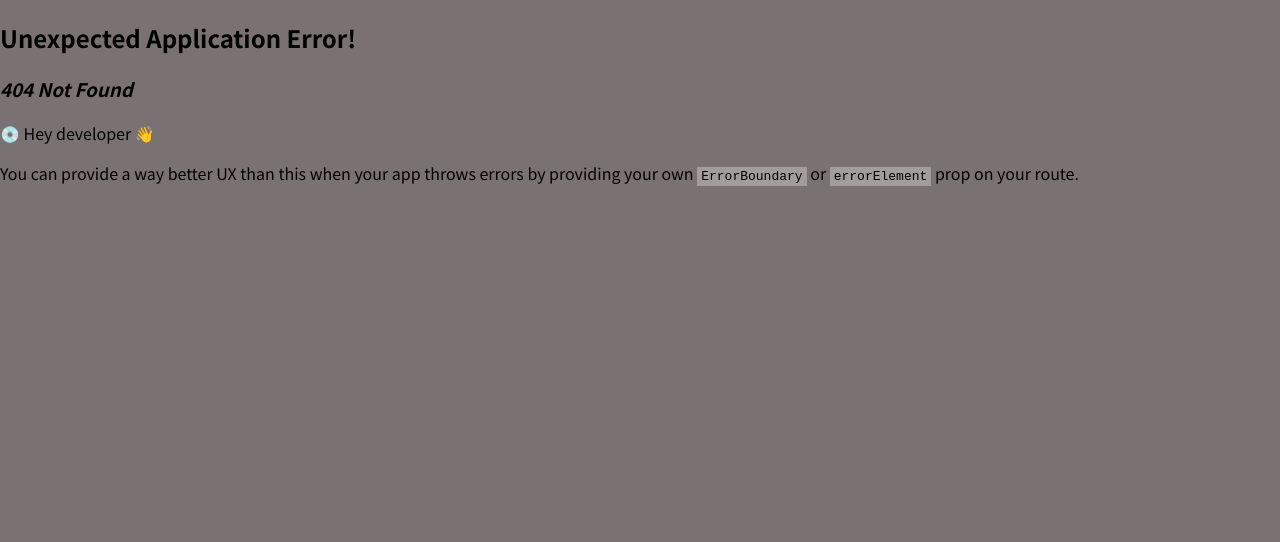
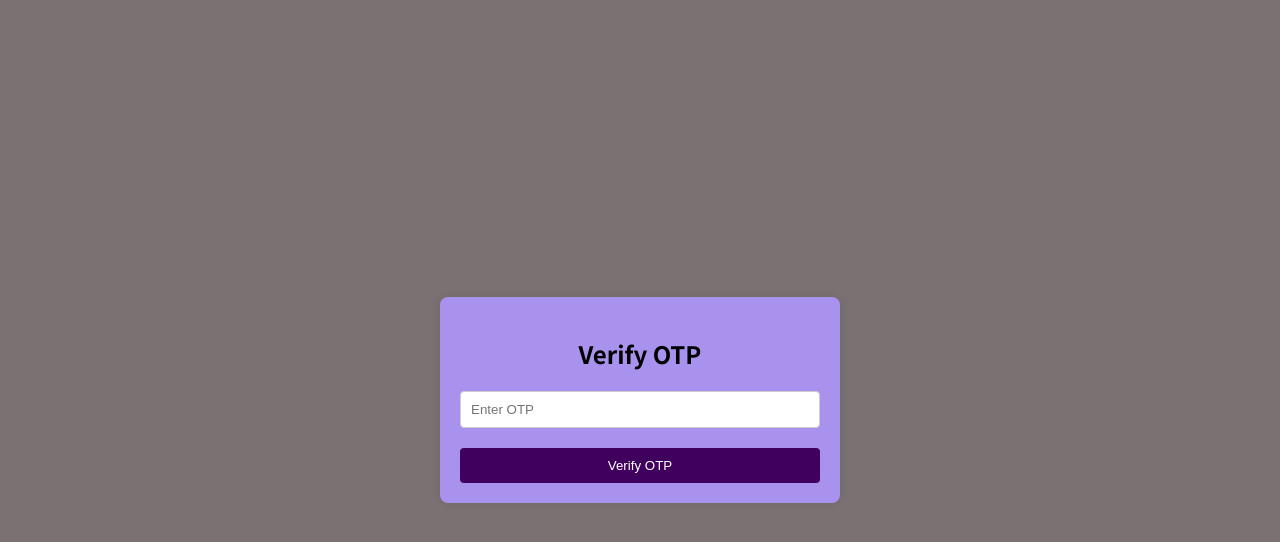
Before and after one commit to IkramBagban/ReactJS, a React (Create React App) app in the folder frontend/: page /verify in a window 1280 px wide. Before the commit this address had no page. Shown: the top 542 px of the page. Built offline with nearby package versions, Linux system fonts and the light colour scheme.

Commit message:
creted some screens for forgot password feature

```diff
--- a/frontend/src/components/Auth/Login.jsx
+++ b/frontend/src/components/Auth/Login.jsx
@@ -70,13 +70,29 @@ function Login() {
               onChange={inputChangeHandler}
             />
           </div>
-          <div className={styles.btnContainer}>
+          {/* <div className={styles.btnContainer}>
             <button type="submit">Login</button>
             <Link
               style={{ alignSelf: "center", margin: "1rem 0 0 0" }}
               to="/signup"
             >
               Signup
+            </Link>
+          </div> */}
+
+<div className={styles.btnContainer}>
+            <button type="submit">Login</button>
+            <Link
+              style={{ alignSelf: "center", margin: "1rem 0 0 0" }}
+              to="/signup"
+            >
+              Signup
+            </Link>
+            <Link
+              style={{ alignSelf: "center", margin: "1rem 0 0 0" }}
+              to="/forgot-password" // Modify this to your forgot password route
+            >
+              Forgot Password?
             </Link>
           </div>
         </div>
--- a/frontend/src/components/Auth/Login.module.css
+++ b/frontend/src/components/Auth/Login.module.css
@@ -68,3 +68,19 @@
   background-color: #510674;
   border-color: #510674;
 }
+
+/* Add this style to your CSS module */
+
+.forgetButton {
+  background-color: #e5002a; /* Blue color, you can adjust this */
+  color: #fff;
+  padding: 10px;
+  border: none;
+  border-radius: 4px;
+  cursor: pointer;
+  margin-top: 10px; /* Adjust margin as needed */
+}
+
+.forgetButton:hover {
+  background-color: #0059a2; /* Darker shade of blue on hover */
+}
--- /dev/null
+++ b/frontend/src/components/Auth/Resetpassword.jsx
@@ -0,0 +1,43 @@
+import React, { useState } from 'react'
+import styles from './SendOtp.module.css';
+
+
+function Resetpassword() {
+
+    const [password, setPassword] = useState('');
+    const [confirmPassword, setConfirmPassword] = useState('');
+
+    const handleSubmit = async (event) => {
+      event.preventDefault();
+      console.log('password', password);
+      console.log('confirmPassword', confirmPassword);
+    };
+  return (
+    <div className={styles.container}>
+      <form onSubmit={handleSubmit} className={styles.form}>
+        <h2 className={styles.title}>Reset Password</h2>
+        <input
+          type="password"
+          placeholder="Enter Password"
+          value={password}
+          onChange={(e) => setPassword(e.target.value)}
+          className={styles.input}
+          required
+        />
+        <input
+          type="password"
+          placeholder="Confirm Password"
+          value={confirmPassword}
+          onChange={(e) => setConfirmPassword(e.target.value)}
+          className={styles.input}
+          required
+        />
+        <button type="submit" className={styles.button}>
+          Reset Password
+        </button>
+      </form>
+    </div>
+  )
+}
+
+export default Resetpassword
--- /dev/null
+++ b/frontend/src/components/Auth/SendOtp.jsx
@@ -0,0 +1,31 @@
+import React, { useState } from 'react';
+import styles from './SendOtp.module.css';
+const SendOtp = () => {
+  const [email, setEmail] = useState('');
+
+  const handleSubmit = async (event) => {
+    event.preventDefault();
+    console.log('Sending OTP to:', email);
+  };
+
+  return (
+    <div className={styles.container}>
+      <form onSubmit={handleSubmit} className={styles.form}>
+        <h2 className={styles.title}>Send OTP</h2>
+        <input
+          type="email"
+          placeholder="Enter your email"
+          value={email}
+          onChange={(e) => setEmail(e.target.value)}
+          className={styles.input}
+          required
+        />
+        <button type="submit" className={styles.button}>
+          Send OTP
+        </button>
+      </form>
+    </div>
+  );
+};
+
+export default SendOtp;
--- /dev/null
+++ b/frontend/src/components/Auth/SendOtp.module.css
@@ -0,0 +1,46 @@
+/* SendOtp.module.css */
+
+.container {
+    display: flex;
+    justify-content: center;
+    align-items: center;
+    height: 100vh;
+  }
+
+  .form {
+
+    width: 100%;
+    max-width: 400px;
+    margin: auto;
+    padding: 20px;
+    box-shadow: 0 0 10px rgba(0, 0, 0, 0.1);
+    border-radius: 8px;
+  }
+
+  .title {
+    text-align: center;
+    margin-bottom: 20px;
+  }
+
+  .input {
+    width: 100%;
+    padding: 10px;
+    margin-bottom: 20px;
+    border: 1px solid #ccc;
+    border-radius: 4px;
+  }
+
+  .button {
+    width: 100%;
+    padding: 10px;
+    background-color: #40005d;
+    color: white;
+    border: none;
+    border-radius: 4px;
+    cursor: pointer;
+    transition: background-color 0.2s;
+  }
+
+  .button:hover {
+    background-color: #0056b3;
+  }
--- /dev/null
+++ b/frontend/src/components/Auth/VerifyOtp.jsx
@@ -0,0 +1,33 @@
+import React, { useState } from 'react'
+import styles from './SendOtp.module.css';
+
+
+function VerifyOtp() {
+
+  const [otp, setOtp] = useState('');
+
+  const handleSubmit = async (event) => {
+    event.preventDefault();
+    console.log('OTP:', otp);
+  };
+  return (
+    <div className={styles.container}>
+      <form onSubmit={handleSubmit} className={styles.form}>
+        <h2 className={styles.title}>Verify OTP</h2>
+        <input
+          type="otp"
+          placeholder="Enter OTP"
+          value={otp}
+          onChange={(e) => setOtp(e.target.value)}
+          className={styles.input}
+          required
+        />
+        <button type="submit" className={styles.button}>
+          Verify OTP
+        </button>
+      </form>
+    </div>
+  )
+}
+
+export default VerifyOtp
--- a/frontend/src/components/Expenses/ExpenseItem.css
+++ b/frontend/src/components/Expenses/ExpenseItem.css
@@ -10,6 +10,14 @@
   margin-right: 4; */
 }
 .deleteButton {
+  font: inherit;
+  cursor: pointer;
+  padding: 1rem 2rem;
+  border: 1px solid #40005d;
+  background-color: #40005d;
+  color: white;
+  border-radius: 12px;
+  margin: 0 1rem;
   cursor: pointer;
   background: transparent;
   border-color: white;
--- a/frontend/src/components/ProtectedRoute.jsx
+++ b/frontend/src/components/ProtectedRoute.jsx
@@ -6,7 +6,7 @@ function ProtectedRoute({ children }) {
   const token = localStorage.getItem("token");
   const userId = localStorage.getItem("userId");
   const location = useLocation();
-  const publicRoutes = ["/login", "/signup"];
+  const publicRoutes = ["/login", "/signup", "/forgot-password","/verify", "/reset-password"];
 
   const isPublicRoute = publicRoutes.includes(location.pathname);
 
--- a/frontend/src/components/UI/Header.jsx
+++ b/frontend/src/components/UI/Header.jsx
@@ -6,7 +6,6 @@ import ExpenseContext from "../../store/expense-context";
 const Header = ({onLogout,onProfileToggle}) => {
 
 
-  const profileHandler = () => {};
   return (
     <header className={styles.header}>
       <div className={styles.logo}>Logo</div>
--- a/frontend/src/index.js
+++ b/frontend/src/index.js
@@ -9,6 +9,9 @@ import ExpenseForm from "./components/NewExpense/ExpenseForm";
 import Login from "./components/Auth/Login";
 import Signup from "./components/Auth/Signup";
 import ProtectedRoute from "./components/ProtectedRoute";
+import SendOtp from "./components/Auth/SendOtp";
+import VerifyOtp from "./components/Auth/VerifyOtp";
+import Resetpassword from "./components/Auth/Resetpassword";
 
 const root = ReactDOM.createRoot(document.getElementById("root"));
 
@@ -45,6 +48,32 @@ const router = createBrowserRouter([
       </ProtectedRoute>
     ),
   },
+
+  {
+    path: "forgot-password",
+    element: (
+      <ProtectedRoute>
+        <SendOtp />
+      </ProtectedRoute>
+    ),
+  },
+  {
+    path: "verify",
+    element: (
+      <ProtectedRoute>
+        <VerifyOtp />
+      </ProtectedRoute>
+    ),
+  },
+  {
+    path: "/reset-password",
+    element: (
+      <ProtectedRoute>
+        <Resetpassword />
+      </ProtectedRoute>
+    ),
+  },
+
 ]);
 
 root.render(
--- a/frontend/src/store/ContextProvider.js
+++ b/frontend/src/store/ContextProvider.js
@@ -26,8 +26,6 @@ const ContextProvider = ({ children }) => {
   const [expenses, setExpenses] = useState([]);
   const [selectedYear, setSelectedYear] = useState("all");
 
-
-
   const addExpenseHandler = (expense) => {
     console.log(expense);
 
@@ -49,18 +47,18 @@ const ContextProvider = ({ children }) => {
     return expense.date.getFullYear().toString() === selectedYear;
   });
 
-  const clearContext = () =>{
-    setExpenses('')
-    setSelectedYear('all')
-  }
+  const clearContext = () => {
+    setExpenses([]);
+    setSelectedYear("all");
+  };
 
   const value = {
     expenses: expenses,
     onAddExpense: addExpenseHandler,
     onDelete: DeleteExpenseHandler,
     onSetFilteredYear: setSelectedYear,
-    onAddExpensesToContext : setExpenses,
-    onClearContext : clearContext,
+    onAddExpensesToContext: setExpenses,
+    onClearContext: clearContext,
     selectedYear: selectedYear,
     filteredExpenses: filteredExpenses,
   };
```
